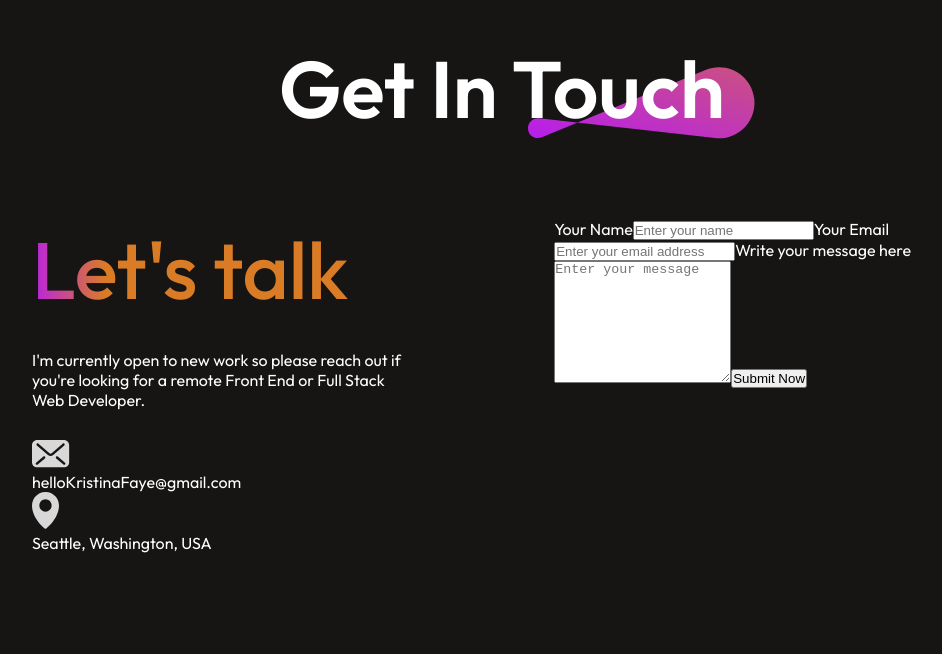
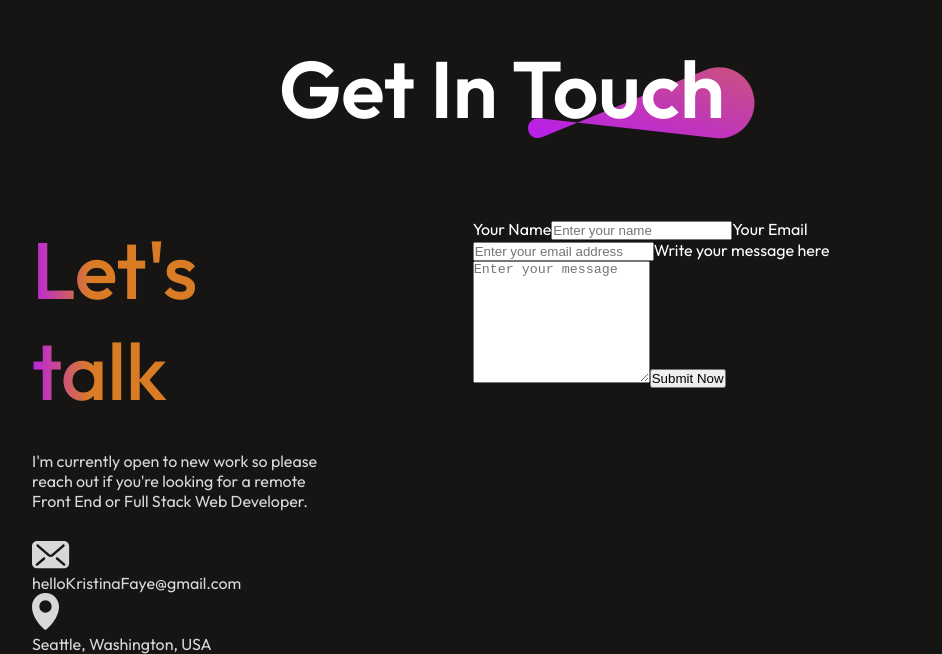
Before and after one commit to hellokristinafaye/portfolio-react, a React (Vite) app: page / in a window 1280 px wide. Shown: the part 3315-3969 px from the top of the page, without its empty margins (138-1080 px from the left). Before the commit the page ends 3868 px from the top, so only its background shows below. Built offline with nearby package versions, Linux system fonts and the light colour scheme.

Commit message:
color variable added

```diff
--- a/src/components/Contact/Contact.css
+++ b/src/components/Contact/Contact.css
@@ -37,3 +37,7 @@
     -webkit-background-clip: text;
     -webkit-text-fill-color: transparent;
 }
+.contact-left p {
+    max-width: 550px;
+    color: var(--lt-grey);
+}
--- a/src/index.css
+++ b/src/index.css
@@ -5,6 +5,7 @@
     --white-color: white;
     --orange-color: #DA7C25;
     --purple-color: #B923E1;
+    --lt-grey: #D8D8D8;
 }
 body {
     font-family: "Outfit", sans-serif;
```
